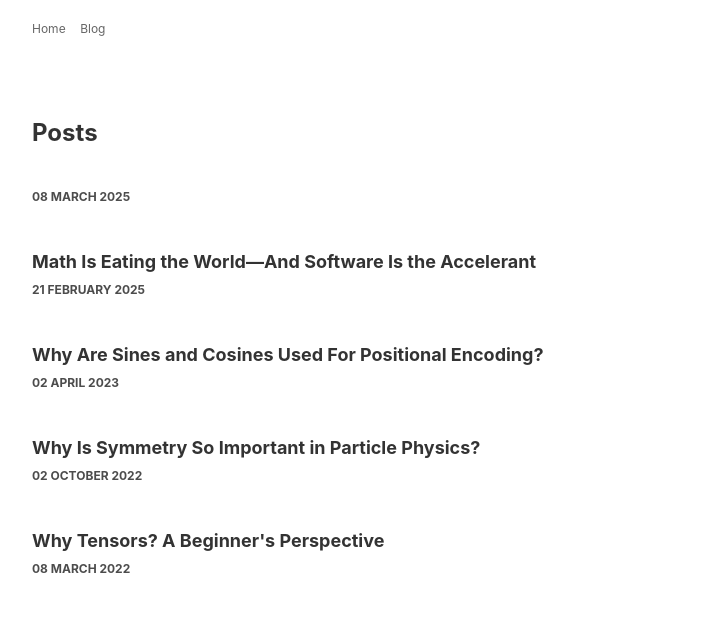
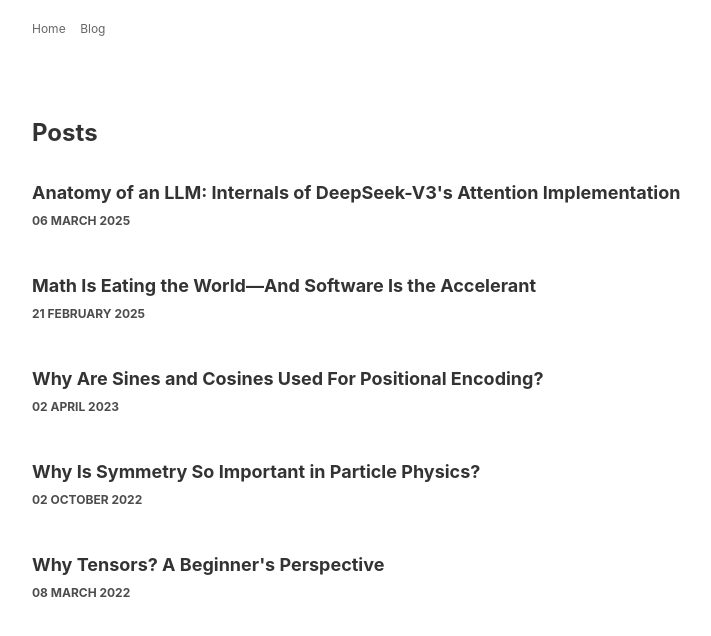
Before and after one commit to mfaizan/mfaizan.github.io, a Jekyll site: the page built from index.markdown, in a window 1280 px wide. Shown: the top 636 px of the page, without its empty margins (258-969 px from the left). Built offline with Jekyll 4.4.1, drawn with Linux system fonts in a browser that asks for light colours.

Commit message:
Update 2025-03-06-deepseek.markdown

```diff
--- a/_posts/2025-03-06-deepseek.markdown
+++ b/_posts/2025-03-06-deepseek.markdown
@@ -1,5 +1,5 @@
 ---
-title: Anatomy of an LLM: Internals of DeepSeek-V3's Attention Implementation
+title: "Anatomy of an LLM: Internals of DeepSeek-V3's Attention Implementation"
 layout: default
 date: 2025-03-06
 keywords: deepseek
```
